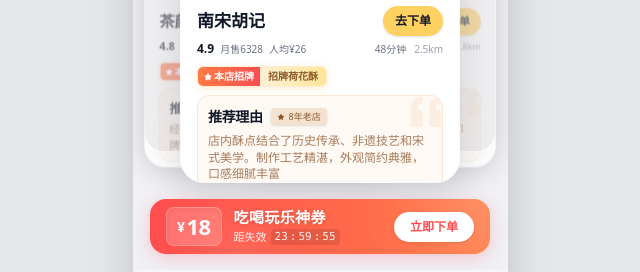
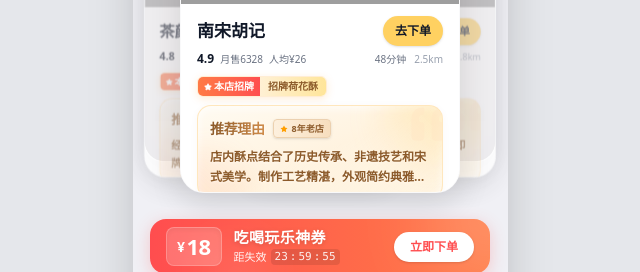
Before and after one commit to guoyuzh08-source/yidi-demo, a React (Vite) app: page / in a window 1280 px wide. Shown: the part 393-665 px from the top of the page, without its empty margins (320-960 px from the left). Built offline with nearby package versions, Linux system fonts and the light colour scheme; grey boxes are pictures that could not be loaded.

Commit message:
feat: Enhance recommendation card appearance
Refactors the recommendation card component to use a more visually appealing gradient background, softer borders, and subtle shadow effects. Adds a blurred gradient overlay for a refined look and adjusts icon styling for better integration.

```diff
--- a/src/App.tsx
+++ b/src/App.tsx
@@ -242,21 +242,22 @@
             </div>
           )}
 
-          <div className="bg-[#F9F9F9] rounded-lg p-2 flex gap-2 relative border border-gray-100 shadow-inner mb-3 shrink-0">
-            <div className="absolute top-1 right-2 text-[#EFEFEF] opacity-50">
-              <Quote size={24} fill="currentColor" stroke="none" />
+          <div className="bg-gradient-to-br from-[#FFFBF2] via-[#FFF3E0] to-[#FFE4B5]/40 rounded-[14px] p-3 flex gap-2.5 relative border border-[#FFE4B5]/80 shadow-[inset_0_2px_8px_rgba(255,255,255,0.8),0_2px_8px_rgba(139,69,19,0.04)] mb-3 shrink-0 overflow-hidden">
+            <div className="absolute -top-6 -right-6 w-20 h-20 bg-gradient-to-bl from-[#FFD161]/40 to-transparent rounded-full blur-[15px] pointer-events-none"></div>
+            <div className="absolute top-1 right-2 text-[#FFE5C4] opacity-50 mix-blend-multiply">
+              <Quote size={32} fill="currentColor" stroke="none" />
             </div>
-            <div className="w-0.5 bg-[#FFD161] rounded-full shrink-0 relative z-10"></div>
-            <div className="flex flex-col justify-center relative z-10">
-              <div className="flex items-center gap-2 mb-1.5 relative z-10 shrink-0">
-                <span className="text-[14px] font-bold text-gray-900 tracking-tight">
+            <div className="w-1 bg-gradient-to-b from-[#FFD161] to-[#FF9E00] rounded-full shrink-0 relative z-10 shadow-[1px_0_4px_rgba(255,209,97,0.4)]"></div>
+            <div className="flex flex-col justify-center relative z-10 w-full pt-0.5">
+              <div className="flex items-center gap-2 mb-2 relative z-10 shrink-0">
+                <span className="text-[14px] font-extrabold text-transparent bg-clip-text bg-gradient-to-r from-[#8C5A2A] to-[#D08C4A] tracking-tight drop-shadow-[0_1px_1px_rgba(255,255,255,0.8)]">
                   推荐理由
                 </span>
                 <div className="flex gap-1.5">
-                  <span className="bg-[#F3E2CF] text-[#8C5A2A] text-[9px] px-1.5 py-0.5 rounded-sm flex items-center shadow-sm whitespace-nowrap">
+                  <span className="bg-gradient-to-r from-[#FDF0DE] to-[#F7DEBE] border border-[#ECD1B0] text-[#8C5A2A] text-[9px] px-1.5 py-0.5 rounded-sm flex items-center shadow-sm whitespace-nowrap font-bold">
                     <Star
                       size={8}
-                      className="mr-1"
+                      className="mr-1 text-[#FF9E00]"
                       fill="currentColor"
                       stroke="none"
                     />{" "}
@@ -264,7 +265,7 @@
                   </span>
                 </div>
               </div>
-              <p className="text-[12px] text-[#A67B5B] leading-snug relative z-10 font-medium">
+              <p className="text-[12px] text-[#8C5A2A] leading-relaxed relative z-10 font-bold drop-shadow-[0_1px_1px_rgba(255,255,255,0.5)]">
                 {store.reason}
               </p>
             </div>
@@ -284,7 +285,7 @@
             <div className="pb-2 px-1 flex items-center gap-1.5 shrink-0 border-t border-gray-100 pt-3 mt-1">
               <Sparkles size={16} className="text-orange-500" />
               <span className="text-[14px] font-bold text-gray-800 tracking-wide">
-                为您精选相似好店
+                精选餐厅推荐
               </span>
             </div>
 
@@ -376,7 +377,7 @@
             onClick={() => setIsExpanded(!isExpanded)}
           >
             {isExpanded ? (
-              "收起相似好店推荐"
+              "收起精选餐厅推荐"
             ) : (
               <div className="relative flex items-center">
                 <Sparkles size={14} className="mr-1" />
@@ -740,8 +741,8 @@
                           featuredStoresToUse.length
                       ] as any
                     )?.isAiCard && isAiExpanded
-                      ? 380
-                      : 310,
+                      ? 390
+                      : 330,
                 }}
                 transition={{ type: "spring", stiffness: 300, damping: 25 }}
                 className="relative w-full flex items-center justify-center overflow-visible z-20"
@@ -862,22 +863,25 @@
                             )}
 
                             {/* Reason Box */}
-                            <div className="bg-[#FFF9F3] rounded-xl p-2.5 relative overflow-hidden border border-[#FBE6D4] mt-auto">
+                            <div className="bg-gradient-to-br from-[#FFFBF2] via-[#FFF3E0] to-[#FFE4B5]/40 rounded-[14px] p-3 relative overflow-hidden border border-[#FFE4B5]/80 shadow-[inset_0_2px_8px_rgba(255,255,255,0.8),0_2px_8px_rgba(139,69,19,0.04)] mt-auto">
+                              <div className="absolute -top-8 -right-8 w-24 h-24 bg-gradient-to-bl from-[#FFD161]/40 to-transparent rounded-full blur-[15px] pointer-events-none"></div>
+                              <div className="absolute -bottom-6 -left-6 w-20 h-20 bg-gradient-to-tr from-[#FF7A45]/15 to-transparent rounded-full blur-[10px] pointer-events-none"></div>
+
                               <Quote
-                                size={40}
-                                className="absolute -top-1 -right-1 text-[#F4DCC4] opacity-40 rotate-180"
+                                size={44}
+                                className="absolute -top-1 -right-2 text-[#FFE5C4] opacity-50 rotate-180"
                                 fill="currentColor"
                                 stroke="none"
                               />
-                              <div className="flex items-center gap-2 mb-1.5 relative z-10 shrink-0">
-                                <span className="text-[14px] font-bold text-gray-900 tracking-tight">
+                              <div className="flex items-center gap-2 mb-2 relative z-10 shrink-0">
+                                <span className="text-[14px] font-extrabold text-transparent bg-clip-text bg-gradient-to-r from-[#8C5A2A] to-[#D08C4A] tracking-tight drop-shadow-[0_1px_1px_rgba(255,255,255,0.8)]">
                                   推荐理由
                                 </span>
                                 <div className="flex gap-1.5">
-                                  <span className="bg-[#F3E2CF] text-[#8C5A2A] text-[9px] px-1.5 py-0.5 rounded-sm flex items-center shadow-sm whitespace-nowrap">
+                                  <span className="bg-gradient-to-r from-[#FDF0DE] to-[#F7DEBE] border border-[#ECD1B0] text-[#8C5A2A] text-[9px] px-1.5 py-0.5 rounded-sm flex items-center shadow-sm whitespace-nowrap font-bold">
                                     <Star
                                       size={8}
-                                      className="mr-1"
+                                      className="mr-1 text-[#FF9E00]"
                                       fill="currentColor"
                                       stroke="none"
                                     />{" "}
@@ -885,7 +889,7 @@
                                   </span>
                                 </div>
                               </div>
-                              <p className="text-[12px] text-[#A67B5B] leading-snug relative z-10 font-medium">
+                              <p className="text-[12px] text-[#8C5A2A] leading-relaxed relative z-10 font-bold line-clamp-2 drop-shadow-[0_1px_1px_rgba(255,255,255,0.5)]">
                                 {store.reason}
                               </p>
                             </div>
@@ -968,19 +972,24 @@
                         )}
 
                         {/* Zhongcao Reason Box */}
-                        <div className="bg-white/70 rounded-lg p-2 mt-auto border border-[#FBE6D4]/60 shadow-[inset_0_1px_3px_rgba(255,255,255,0.8)] relative">
-                          <p className="text-[11px] text-[#A67B5B] leading-[1.3] font-bold line-clamp-2">
+                        <div className="bg-gradient-to-br from-[#FFFBF2] via-[#FFF3E0] to-[#FFE4B5]/40 rounded-[14px] p-2.5 mt-auto border border-[#FFE4B5]/80 shadow-[inset_0_2px_8px_rgba(255,255,255,0.8),0_2px_4px_rgba(139,69,19,0.02)] relative overflow-hidden">
+                          <div className="absolute -top-6 -right-6 w-16 h-16 bg-gradient-to-bl from-[#FFD161]/50 to-transparent rounded-full blur-[10px] pointer-events-none"></div>
+                          <p className="text-[11px] text-[#8C5A2A] leading-[1.3] font-bold line-clamp-2 relative z-10 shadow-[0_1px_1px_rgba(255,255,255,0.5)]">
                             <Quote
-                              size={12}
-                              className="inline mr-1 text-[#FFD161] drop-shadow-sm"
+                              size={14}
+                              className="inline mr-1 text-[#FF9E00]/60 drop-shadow-sm -mt-1"
                               fill="currentColor"
                               stroke="none"
                             />
-                            {s.name.includes("麻小") || s.name.includes("西北")
-                              ? "夜宵顶流！味道绝绝子，鲜香麻辣吮指回味，闭眼点不踩雷～"
-                              : s.name.includes("烧烤") || s.name.includes("串")
-                                ? "深夜灵魂烧烤，肉质鲜嫩多汁，香气扑鼻，简直是长夜必备！"
-                                : "种草神仙店铺！口味超赞，氛围感拉满，吃过一次就念念不忘。"}
+                            <span className="drop-shadow-[0_1px_1px_rgba(255,255,255,0.8)]">
+                              {s.name.includes("麻小") ||
+                              s.name.includes("西北")
+                                ? "夜宵顶流！味道绝绝子，鲜香麻辣吮指回味，闭眼点不踩雷～"
+                                : s.name.includes("烧烤") ||
+                                    s.name.includes("串")
+                                  ? "深夜灵魂烧烤，肉质鲜嫩多汁，香气扑鼻，简直是长夜必备！"
+                                  : "种草神仙店铺！口味超赞，氛围感拉满，吃过一次就念念不忘。"}
+                            </span>
                           </p>
                         </div>
                       </div>
```
